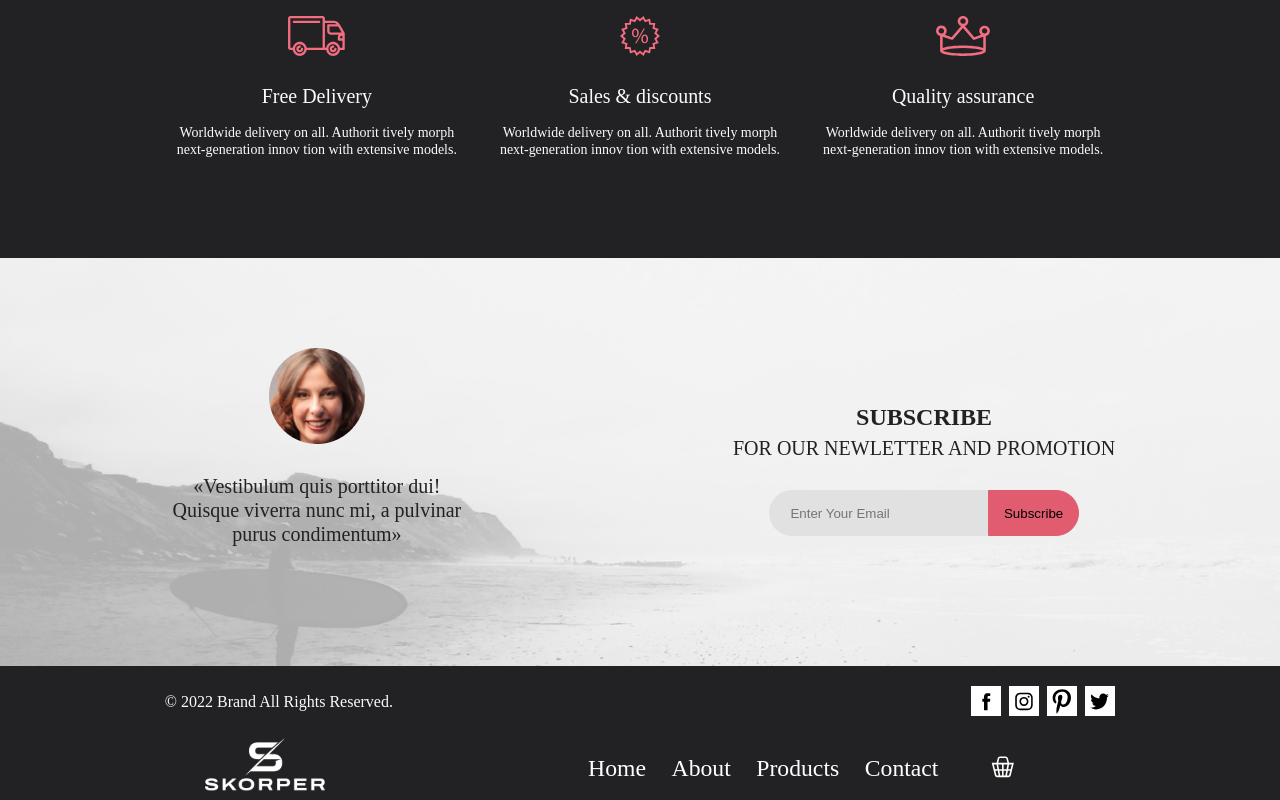
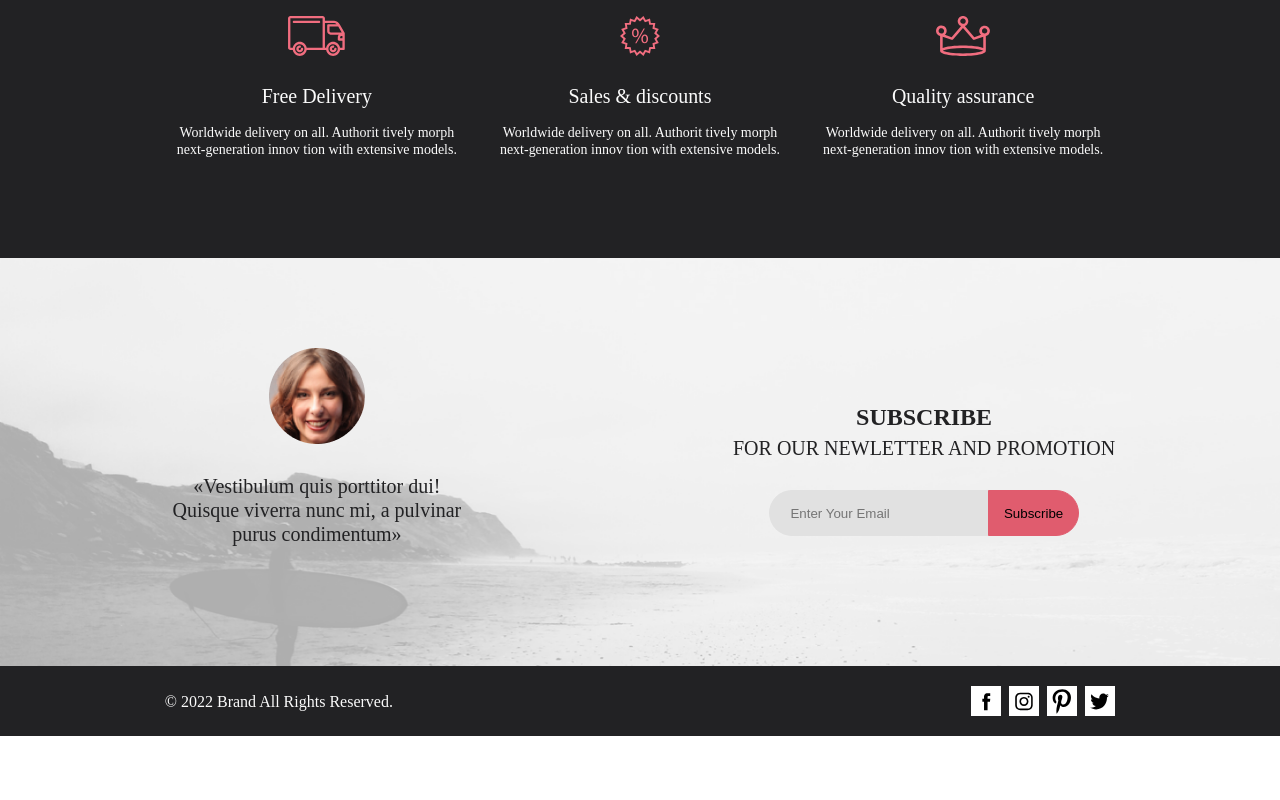
Before and after one commit to Corsa21/shop, a React (Create React App) app: page / in a window 1280 px wide. Shown: the part 2097-2897 px from the top of the page. After the commit the page ends 2833 px from the top, so only its background shows below. Built offline with nearby package versions, Linux system fonts and the light colour scheme.

Commit message:
hide component

```diff
--- a/src/App.js
+++ b/src/App.js
@@ -5,7 +5,7 @@ import ProductList from './components/ProductList/ProductList';
 import HeaderList from './components/HeaderList/HeaderList';
 import AdvantageList from './components/AdvantageList/AdvantageList.jsx';
 import Footer from './components/Footer/Footer';
-import Product from './components/Product/Product';
+// import Product from './components/Product/Product';
 
 
 
@@ -20,7 +20,7 @@ function App() {
       <ProductList/>
       <AdvantageList/>
       <Footer/>
-      <Product/>
+      {/* <Product/> */}
 
     </div>
   );
```
